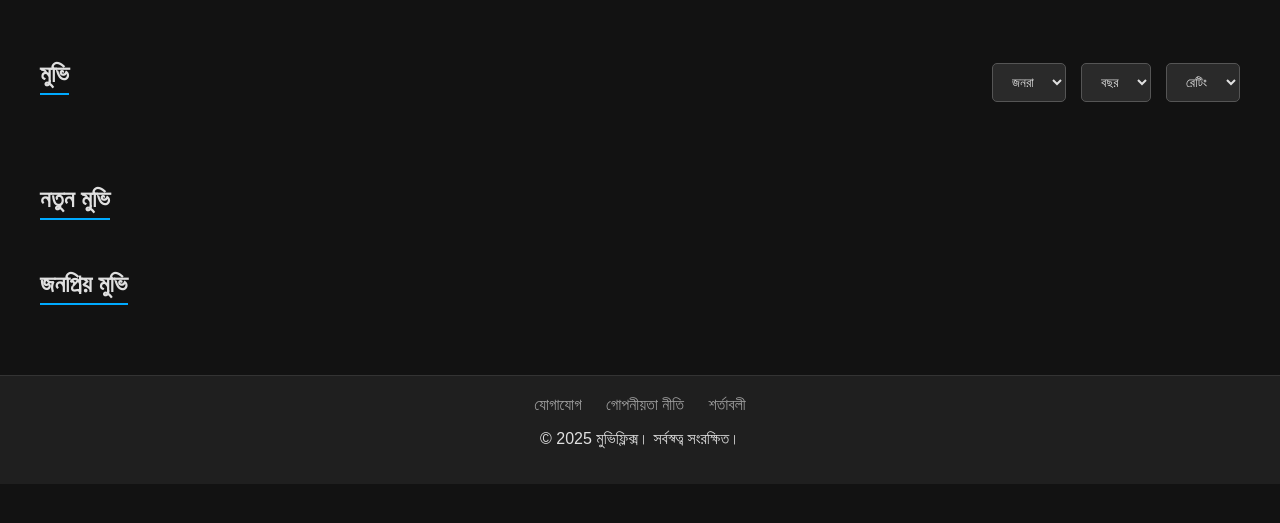
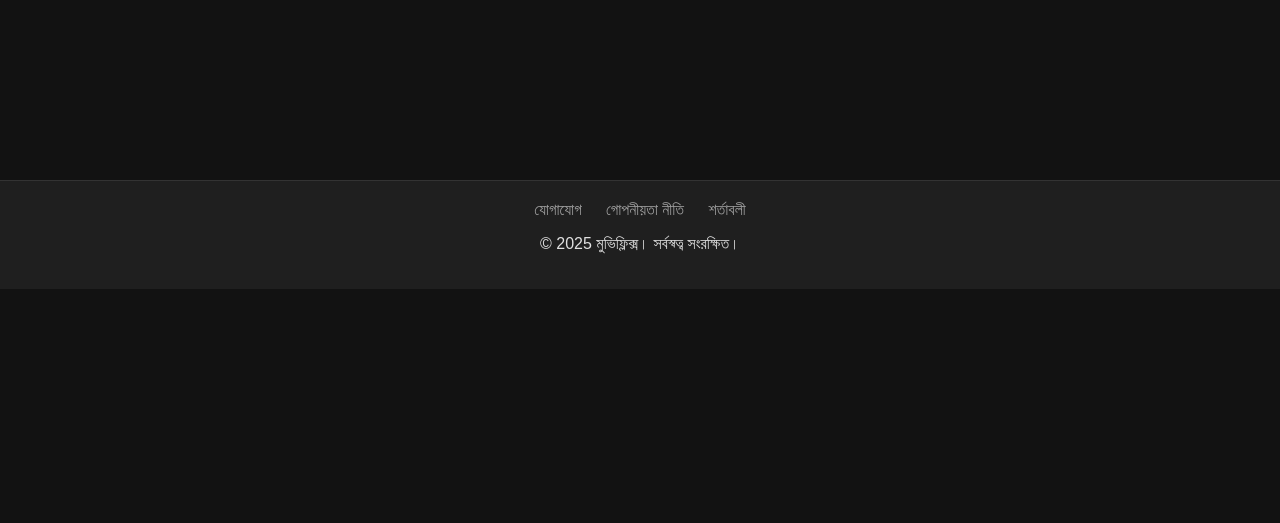
Before and after one commit to zxoou-media/cinelistbd, a Flask app: page /details/1 in a window 1280 px wide. Shown: the part 77-600 px from the top of the page. Run offline with Flask 3, Linux system fonts and the light colour scheme.

Commit message:
Update details.html

```diff
--- a/cinelistbd/templates/details.html
+++ b/cinelistbd/templates/details.html
@@ -3,7 +3,7 @@
 <head>
     <meta charset="UTF-8">
     <meta name="viewport" content="width=device-width, initial-scale=1.0">
-    <title>মুভি ডাউনলোড ওয়েবসাইট - MovieFlix</title>
+    <title>মুভি বিস্তারিত - MovieFlix</title>
     <link rel="stylesheet" href="{{ url_for('static', filename='style.css') }}">
 </head>
 <body>
@@ -26,32 +26,8 @@
     </header>
 
     <main class="main-content">
-        <div class="filter-sort-container">
-            <h2 class="section-title">মুভি</h2>
-            <div class="filters">
-                <select class="filter-item">
-                    <option value="">জনরা</option>
-                </select>
-                <select class="filter-item">
-                    <option value="">বছর</option>
-                </select>
-                <select class="filter-item">
-                    <option value="">রেটিং</option>
-                </select>
-            </div>
-        </div>
-
-        <section class="movie-section">
-            <h2 class="section-title">নতুন মুভি</h2>
-            <div class="movie-grid" id="latest-movies-grid">
-                </div>
-        </section>
-
-        <section class="movie-section">
-            <h2 class="section-title">জনপ্রিয় মুভি</h2>
-            <div class="movie-grid" id="popular-movies-grid">
-                </div>
-        </section>
+        <section id="movie-details-section">
+            </section>
     </main>
 
     <footer class="footer">
@@ -63,6 +39,6 @@
         <p>&copy; 2025 মুভিফ্লিক্স। সর্বস্বত্ব সংরক্ষিত।</p>
     </footer>
 
-    <script src="{{ url_for('static', filename='script.js') }}"></script>
+    <script src="{{ url_for('static', filename='details.js') }}"></script>
 </body>
 </html>
```
